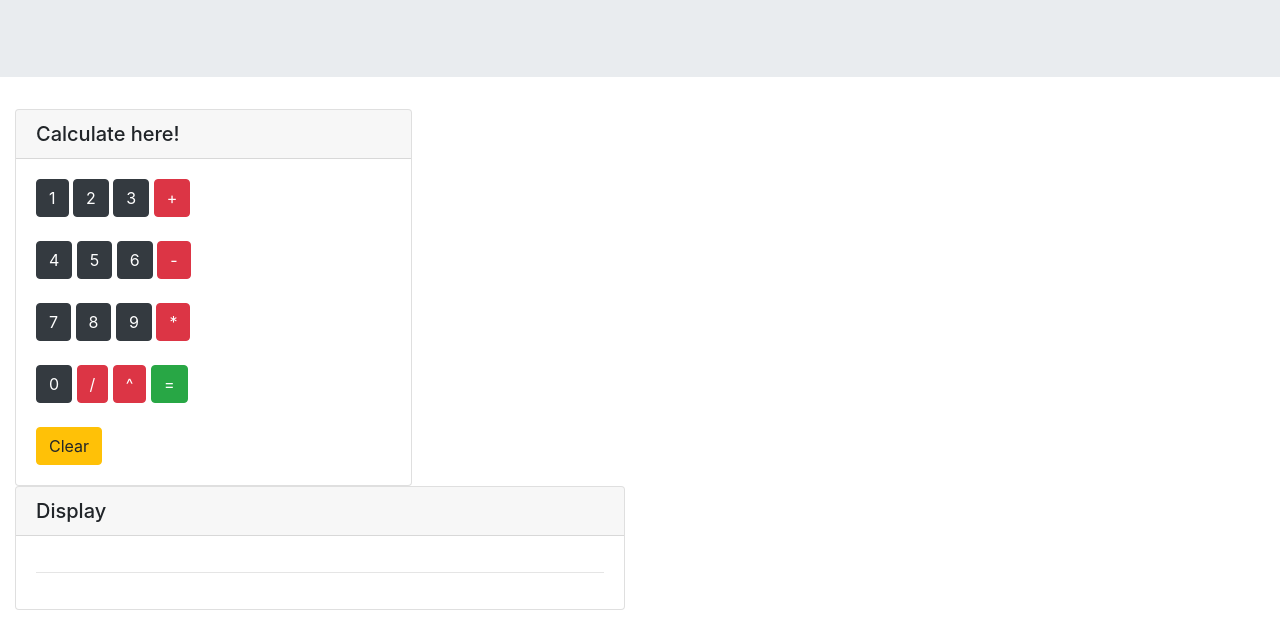
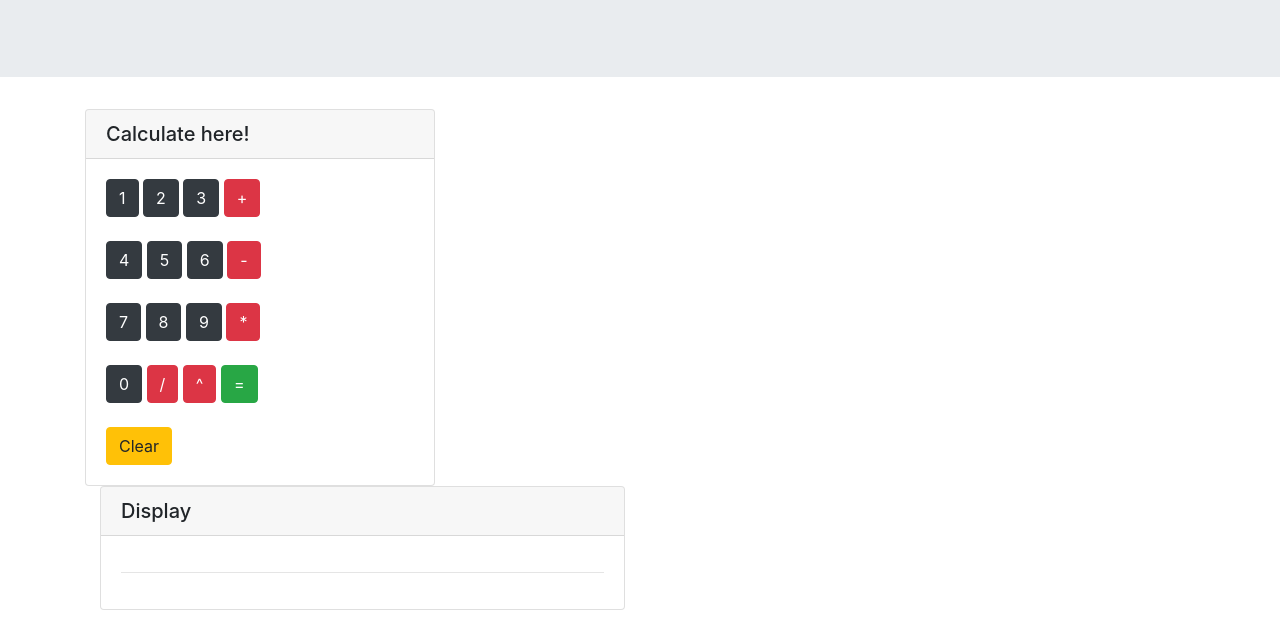
Before and after one commit to JJessee1371/jQuery-Calculator, a plain HTML site: page index.html in a window 1280 px wide. Shown: the part 172-800 px from the top of the page. Drawn offline with nearby package versions, Linux system fonts and the light colour scheme.

Commit message:
Correcting and formatting HTML.

```diff
--- a/index.html
+++ b/index.html
@@ -22,7 +22,7 @@
   </header>
 
   <div class="container">
-      </div class="row">
+    <div class="row">
       <div class="col-lg-4">
         <div class="card">
           <h5 class="card-header">Calculate here!</h5>
@@ -55,6 +55,7 @@
           </div>
         </div>
       </div>
+    </div>
 
     <div class="col-lg-6">
       <div class="card">
@@ -69,12 +70,10 @@
       </div>
     </div>
   </div>
-    </div>
 
 
   <script src="https://code.jquery.com/jquery-3.5.1.slim.js"
-        integrity="sha256-DrT5NfxfbHvMHux31Lkhxg42LY6of8TaYyK50jnxRnM="
-        crossorigin="anonymous"></script>
+    integrity="sha256-DrT5NfxfbHvMHux31Lkhxg42LY6of8TaYyK50jnxRnM=" crossorigin="anonymous"></script>
   <script src="index.js"></script>
 </body>
 
```
Lines whose indentation alone changed are shown as unchanged.
